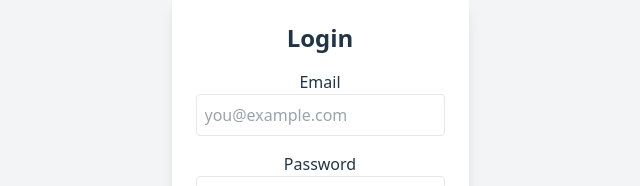
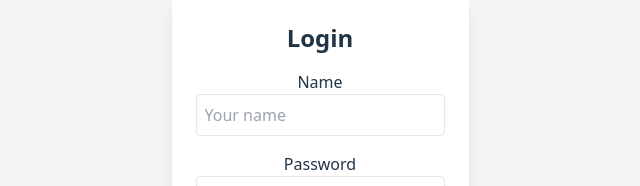
Before and after one commit to TrymYlvisaker/Habit-Tracker, a React app in the folder frontend/: page / in a window 1280 px wide. Shown: the part 312-498 px from the top of the page, without its empty margins (320-960 px from the left). Built offline with nearby package versions, Linux system fonts and the light colour scheme; no server answers; the HTML template or start-up script is replaced by a standard one.

Commit message:
Change to using usernames

```diff
--- a/frontend/src/pages/Login.jsx
+++ b/frontend/src/pages/Login.jsx
@@ -2,7 +2,7 @@ import { useState } from "react";
 import { login } from "../api";
 
 export default function Login({ onLogin }) {
-  const [email, setEmail] = useState("");
+  const [name, setName] = useState("");
   const [password, setPassword] = useState("");
   const [loading, setLoading] = useState(false);
   const [error, setError] = useState("");
@@ -13,7 +13,7 @@ export default function Login({ onLogin }) {
     setError("");
 
     try {
-      const response = await login({ email, password });
+      const response = await login({ name, password });
 
       if (response.error) {
         setError(response.error);
@@ -34,12 +34,12 @@ export default function Login({ onLogin }) {
         <h1 className="text-2xl font-bold mb-4 text-center">Login</h1>
         <form onSubmit={handleSubmit} className="flex flex-col gap-4">
           <label className="flex flex-col">
-            Email
+            Name
             <input
-              type="email"
-              value={email}
-              onChange={(e) => setEmail(e.target.value)}
-              placeholder="you@example.com"
+              type="text"
+              value={name}
+              onChange={(e) => setName(e.target.value)}
+              placeholder="Your name"
               className="border rounded p-2 focus:outline-none focus:ring-2 focus:ring-blue-400"
               required
             />
--- a/frontend/src/pages/Signup.jsx
+++ b/frontend/src/pages/Signup.jsx
@@ -49,14 +49,13 @@ export default function Signup({ onSignup }) {
           </label>
 
           <label className="flex flex-col">
-            Email
+            Email (optional)
             <input
               type="email"
               value={email}
               onChange={(e) => setEmail(e.target.value)}
-              placeholder="you@example.com"
+              placeholder="you@example.com (optional)"
               className="border rounded p-2 focus:outline-none focus:ring-2 focus:ring-blue-400"
-              required
             />
           </label>
 
```
Also changed, not shown: 1 other file (tests, documents, lock files or other folders).
